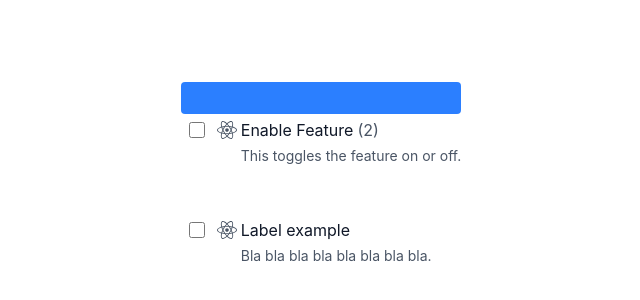
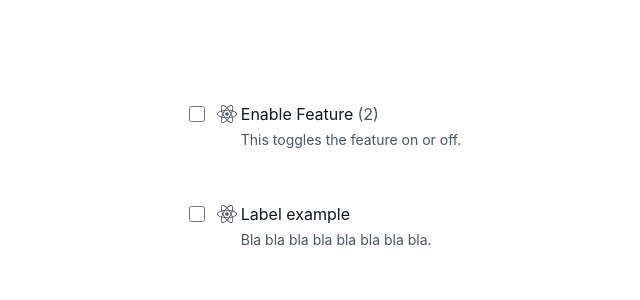
Before and after one commit to tidy-dev-team/Kido-DS, a React (Vite) app in the folder kido-ds/: page / in a window 1280 px wide. Shown: the part 226-526 px from the top of the page, without its empty margins (319-959 px from the left). Built offline with nearby package versions, Linux system fonts and the light colour scheme.

Commit message:
Update App.tsx

```diff
--- a/kido-ds/src/App.tsx
+++ b/kido-ds/src/App.tsx
@@ -20,7 +20,6 @@ function App() {
 
   return (
     <>
-    <div className='bg-blue-500 p-4 rounded-sm'></div>
       <Checkbox
         type={checkboxType1}
         onChange={handleCheckboxChange1}
```
